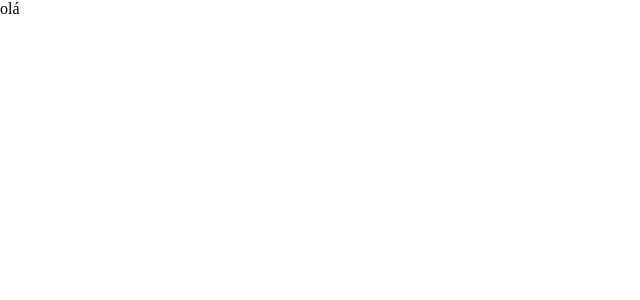
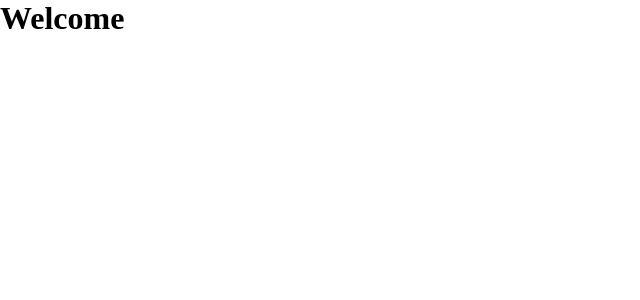
Before and after one commit to romulomelendez/sharenergy-challenger, a React (Vite) app: page / in a window 1280 px wide. Shown: the top 300 px of the page, without its empty margins (0-640 px from the left). Built offline with nearby package versions, Linux system fonts and the light colour scheme.

Commit message:
first component

```diff
--- /dev/null
+++ b/src/components/Welcome/index.tsx
@@ -0,0 +1,9 @@
+export const Welcome = () => {
+
+    return (
+
+        <h1>Welcome</h1>
+
+    )
+
+}
--- a/src/pages/Login/index.tsx
+++ b/src/pages/Login/index.tsx
@@ -1,3 +1,11 @@
+import {  Welcome } from '../../components/Welcome'
+
 import { Container } from "./styles"
 
-export const Login = () => <Container>olá</Container>
+export const Login = () => (
+
+    <Container>
+        <Welcome />
+    </Container>
+
+)
```
